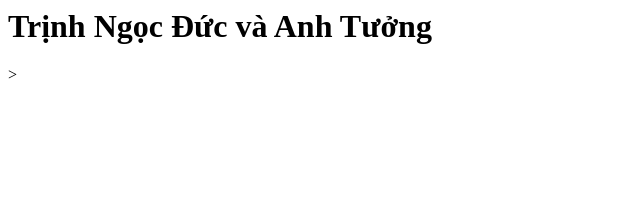
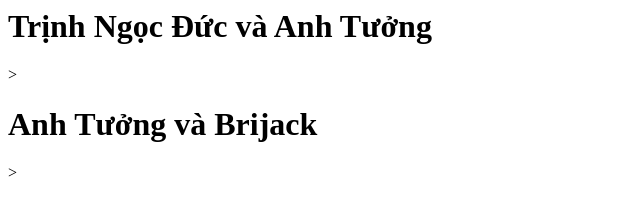
Before and after one commit to TrinhNgocDuc/Brijack, a plain HTML site: page index.html in a window 1280 px wide. Shown: the whole page, without its empty margins (0-640 px from the left). Drawn offline with Linux system fonts and the light colour scheme.

Commit message:
Update index.html

```diff
--- a/index.html
+++ b/index.html
@@ -1 +1,2 @@
 <h1> Trịnh Ngọc Đức và Anh Tưởng</h1>>
+<h1> Anh Tưởng và Brijack</h1>>
```
